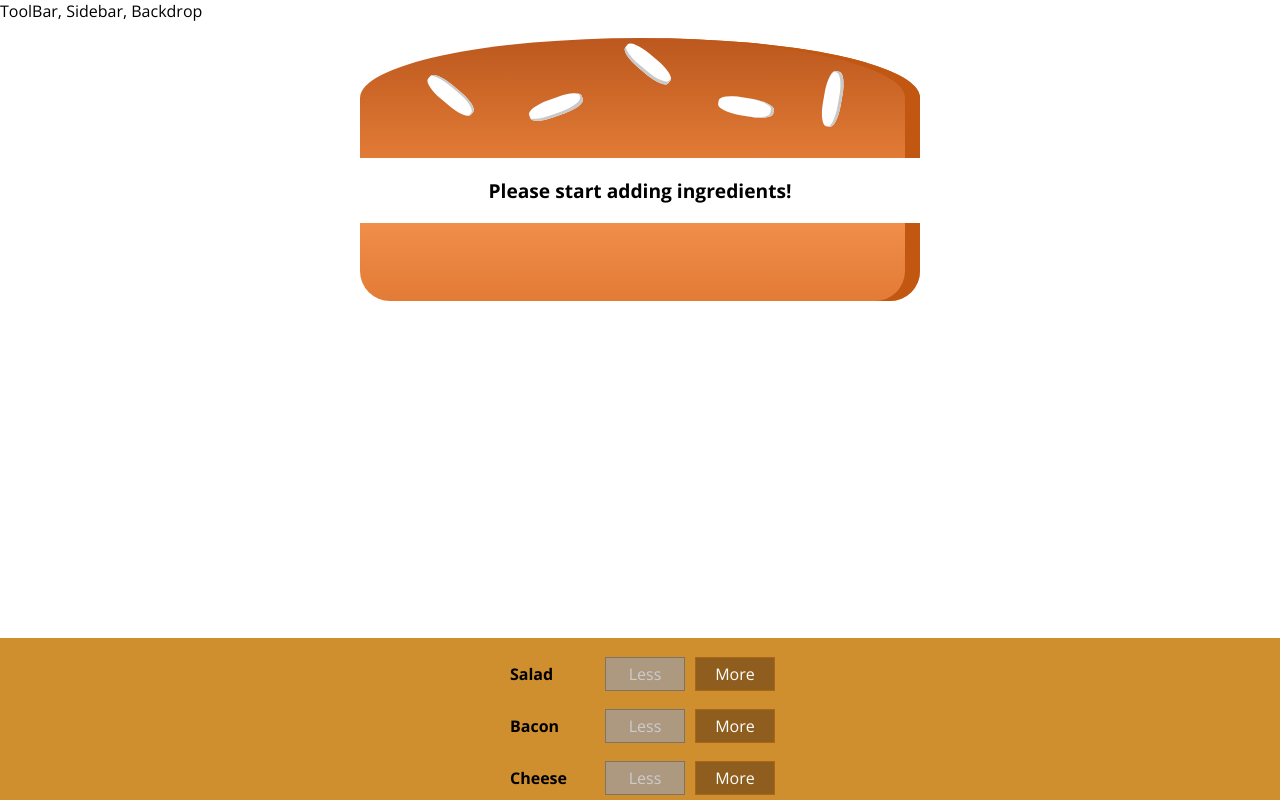
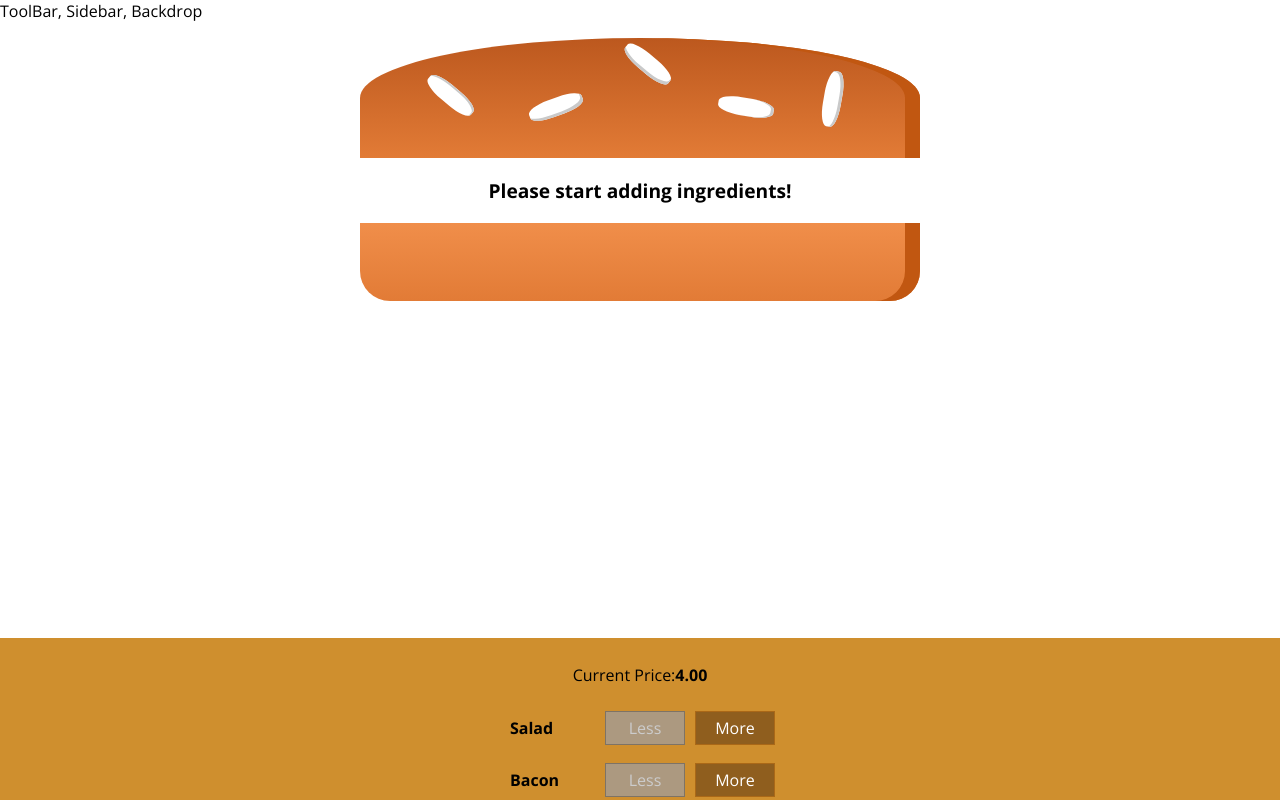
Before and after one commit to aindriu80/react-burger-app, a React app: page / in a window 1280 px wide. Shown: the top 800 px of the page. Built offline with nearby package versions, Linux system fonts and the light colour scheme.

Commit message:
Displaying and updating the Burger price

```diff
--- a/src/components/Burger/BuildControls/BuildControls.js
+++ b/src/components/Burger/BuildControls/BuildControls.js
@@ -13,6 +13,7 @@
 
 const buildControls = (props) =>(
     <div className={classes.BuildControls}>
+        <p>Current Price:<strong>{props.price.toFixed(2)}</strong></p>
         {controls.map(ctrl =>(
             <BuildControl
             key={ctrl.label}
```
